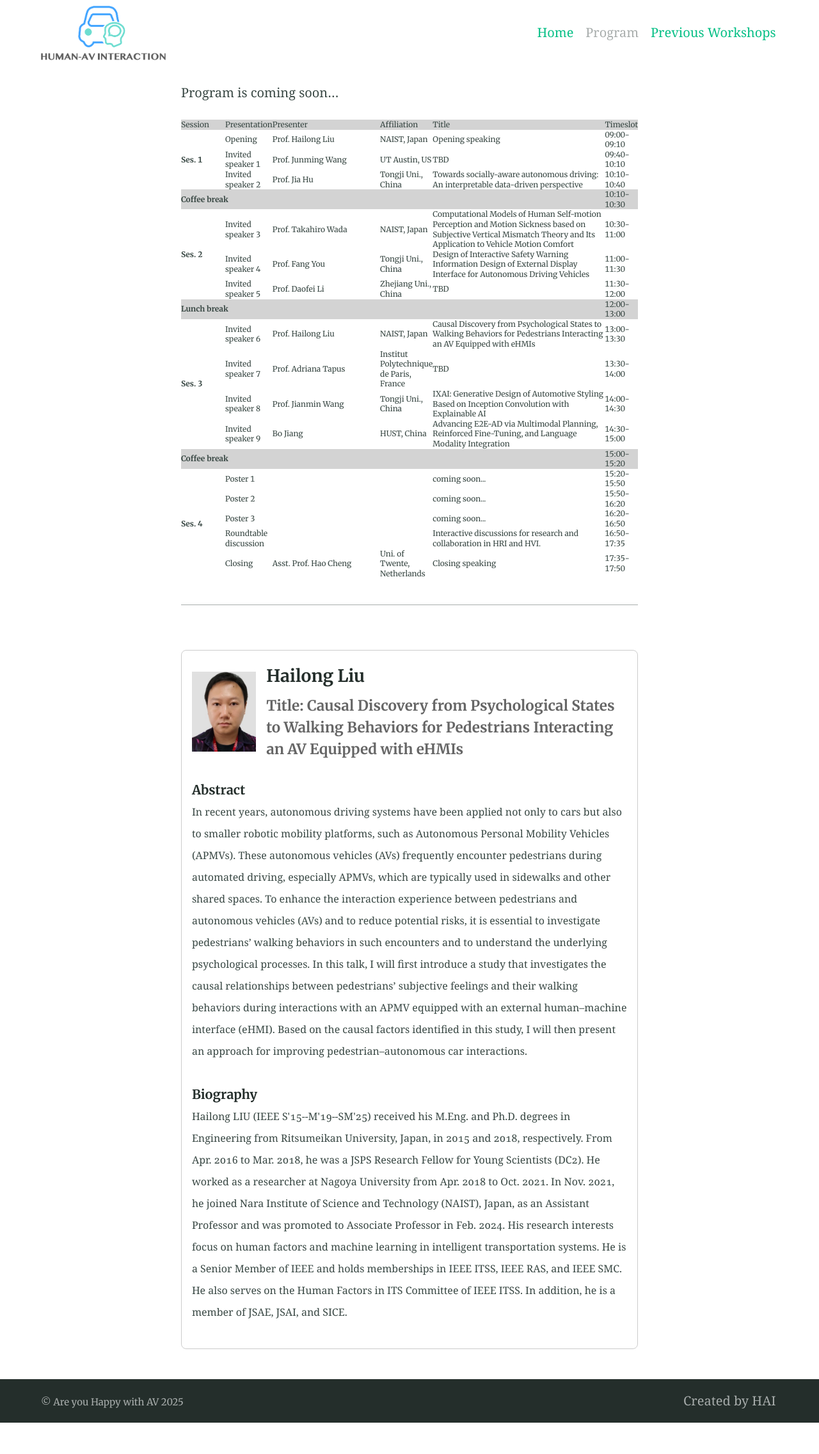
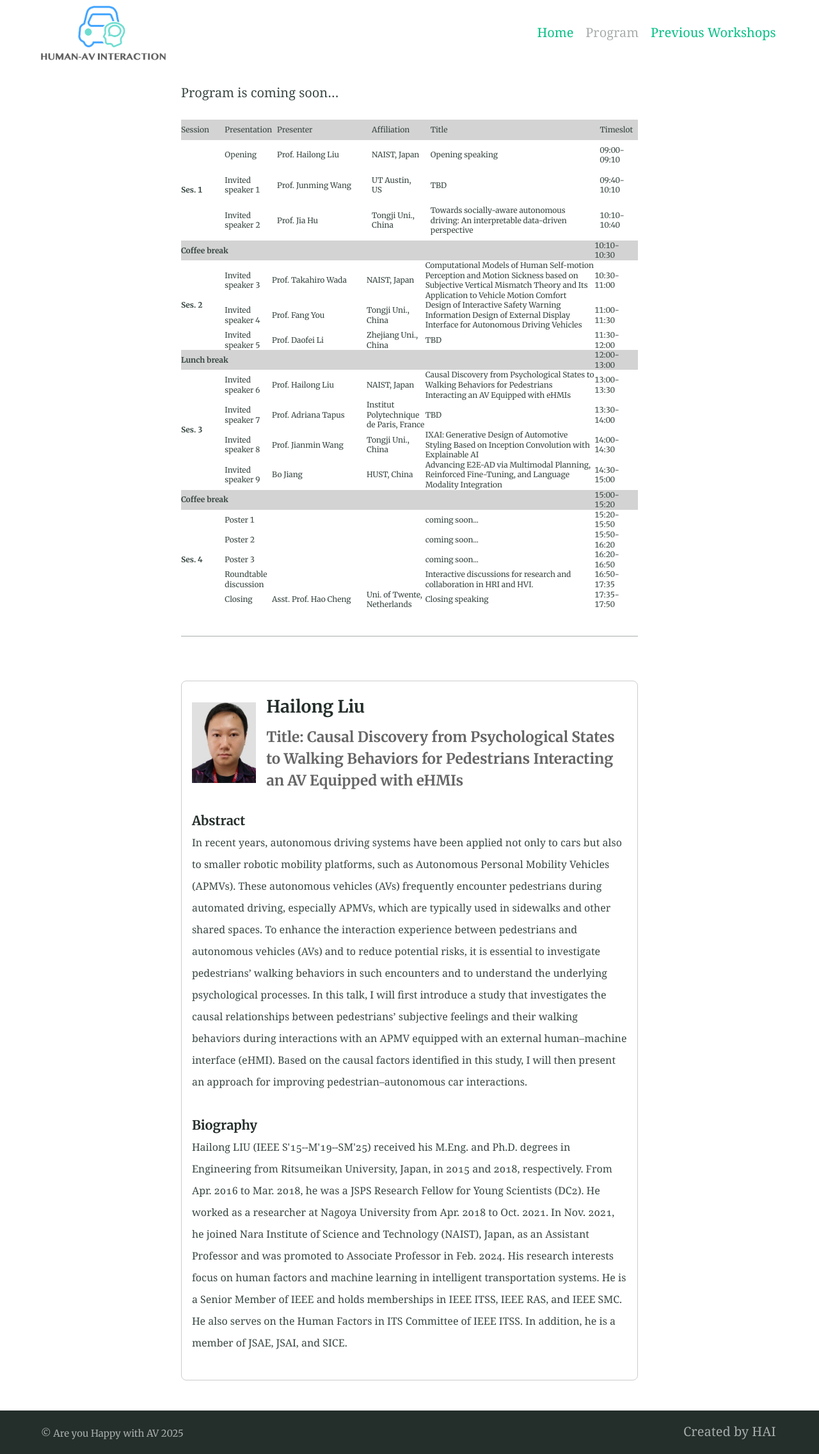
Before and after one commit to Are-You-Happy-with-AV/are-you-happy-with-av.github.io, a Jekyll site: the page built from program.md, in a window 1280 px wide. Shown: the whole page at 64% size. Built offline with Jekyll 4.4.1, drawn with Linux system fonts in a browser that asks for light colours; our own code applies the rules of GitHub Pages for plain Markdown files; before the commit the page ends 2224 px from its top, so only the background shows below that.

Commit message:
Update program.md

```diff
--- a/program.md
+++ b/program.md
@@ -6,8 +6,8 @@ Program is coming soon...
   <colgroup>
     <col style="width:10%;">
     <col style="width:10%;">
-    <col style="width:25%;"> <!-- Fixed width for Column 3 -->
-    <col style="width:10%;">
+    <col style="width:22%;"> <!-- Fixed width for Column 3 -->
+    <col style="width:13%;">
     <col style="width:40%;">
     <col style="width:5%;">
   </colgroup>
@@ -15,32 +15,32 @@ Program is coming soon...
   <tr style="background-color:lightgrey;border:20px;">
     <th style="font-size:12px;">Session</th>
     <th style="font-size:12px;">Presentation</th>
-    <th style="font-size:12px;">Presenter</th>
-    <th style="font-size:12px;">Affiliation</th>
-    <th style="font-size:12px;">Title</th>
-    <th style="font-size:12px;">Timeslot</th>
+    <th style="font-size:12px;padding:8px">Presenter</th>
+    <th style="font-size:12px;padding:8px">Affiliation</th>
+    <th style="font-size:12px;padding:8px">Title</th>
+    <th style="font-size:12px;padding:8px">Timeslot</th>
   </tr>
   <tr style="border:20px;">
     <td rowspan="3" style="font-size:12px;"><b>Ses. 1</b></td>
     <td style="font-size:12px;">Opening</td>
-    <td style="font-size:12px;">Prof. Hailong Liu</td>
-    <td style="font-size:12px;">NAIST, Japan</td>
-    <td style="font-size:12px;">Opening speaking</td>
-    <td style="font-size:12px;">09:00-09:10</td>
+    <td style="font-size:12px;padding:8px">Prof. Hailong Liu</td>
+    <td style="font-size:12px;padding:8px">NAIST, Japan</td>
+    <td style="font-size:12px;padding:8px">Opening speaking</td>
+    <td style="font-size:12px;padding:8px">09:00-09:10</td>
   </tr>
   <tr style="border:20px;">
     <td style="font-size:12px;">Invited speaker 1</td>
-    <td style="font-size:12px;">Prof. Junming Wang</td>
-    <td style="font-size:12px;">UT Austin, US</td>
-    <td style="font-size:12px;">TBD</td>
-    <td style="font-size:12px;">09:40-10:10</td>
+    <td style="font-size:12px;padding:8px">Prof. Junming Wang</td>
+    <td style="font-size:12px;padding:8px">UT Austin, US</td>
+    <td style="font-size:12px;padding:8px">TBD</td>
+    <td style="font-size:12px;padding:8px">09:40-10:10</td>
   </tr>
   <tr style="border:20px;">
     <td style="font-size:12px;">Invited speaker 2</td>
-    <td style="font-size:12px;">Prof. Jia Hu</td>
-    <td style="font-size:12px;">Tongji Uni., China</td>
-    <td style="font-size:12px;">Towards socially-aware autonomous driving: An interpretable data-driven perspective</td>
-    <td style="font-size:12px;">10:10-10:40</td>
+    <td style="font-size:12px;padding:8px">Prof. Jia Hu</td>
+    <td style="font-size:12px;padding:8px">Tongji Uni., China</td>
+    <td style="font-size:12px;padding:8px">Towards socially-aware autonomous driving: An interpretable data-driven perspective</td>
+    <td style="font-size:12px;padding:8px">10:10-10:40</td>
   </tr>
   <tr style="background-color:lightgrey;border:20px;">
     <td colspan="5" style="font-size:12px;"><b>Coffee break</b>
```
